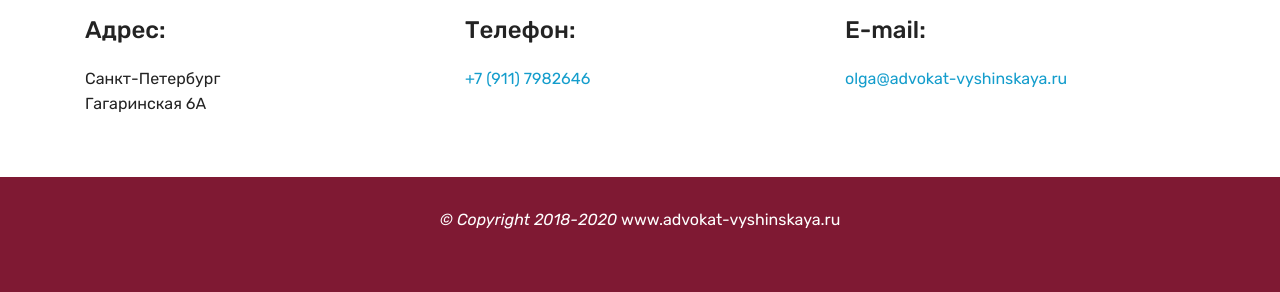
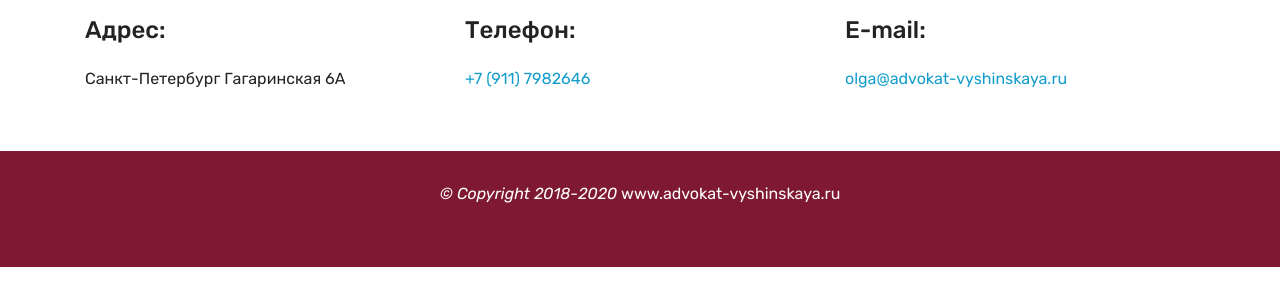
Before and after one commit to valmon/valmon.github.io, a plain HTML site: page index.html in a window 1280 px wide. Shown: the part 704-996 px from the top of the page. After the commit the page ends 971 px from the top, so only its background shows below. Drawn offline with Linux system fonts and the light colour scheme; files whose address does not match are found by name.

Commit message:
Update index.html

```diff
--- a/index.html
+++ b/index.html
@@ -132,7 +132,7 @@
                         <div class="b b-adress">
                             <h5 class="align-left mbr-fonts-style m-0 display-5">Адрес:
                             </h5>
-                            <p class="mbr-text align-left mbr-fonts-style display-7">Санкт-Петербург<br>Гагаринская 6А</p>
+                            <p class="mbr-text align-left mbr-fonts-style display-7">Санкт-Петербург Гагаринская 6А</p>
                         </div>
                     </div>
                     <div class="col-12 col-md-4">
```
